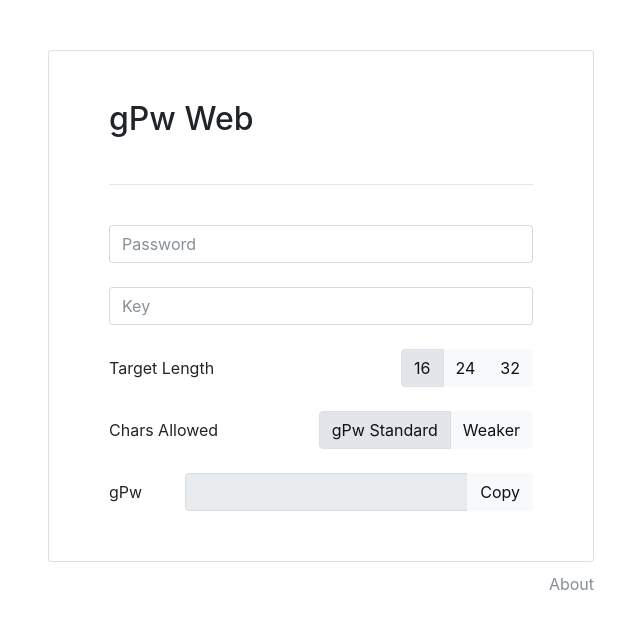
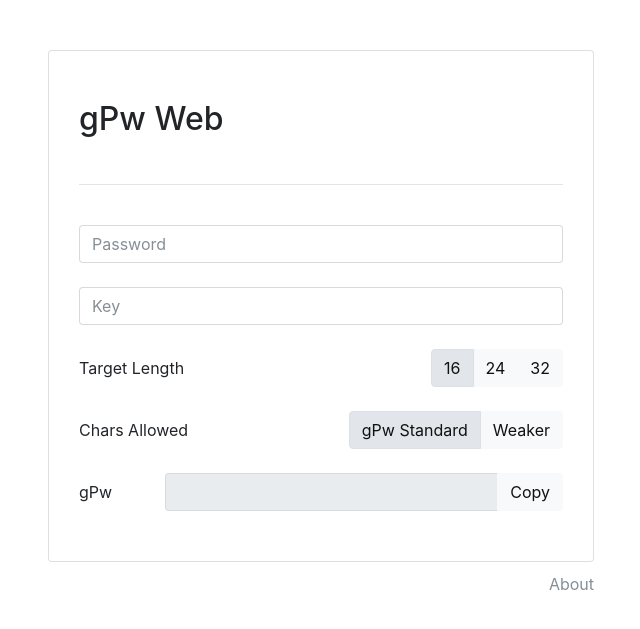
Before and after one commit to Cnly/cnly.github.io, a Jekyll site: the page built from gpw.md, in a window 1280 px wide. Shown: the top 629 px of the page, without its empty margins (319-959 px from the left). Built offline with Jekyll 4.4.1, drawn with Linux system fonts in a browser that asks for light colours; nearby versions of some CDN libraries.

Commit message:
Fix layouts

```diff
--- a/_includes/gpw/gpw.html
+++ b/_includes/gpw/gpw.html
@@ -1,6 +1,7 @@
 <html lang="en">
 <head>
     <meta charset="UTF-8">
+    <meta name="viewport" content="width=device-width, initial-scale=1, shrink-to-fit=no">
     <title>gPassword Web</title>
     <link rel="stylesheet" href="https://maxcdn.bootstrapcdn.com/bootstrap/4.0.0-beta/css/bootstrap.min.css" integrity="sha384-/Y6pD6FV/Vv2HJnA6t+vslU6fwYXjCFtcEpHbNJ0lyAFsXTsjBbfaDjzALeQsN6M" crossorigin="anonymous">
     <script src="https://code.jquery.com/jquery-3.2.1.slim.min.js" integrity="sha384-KJ3o2DKtIkvYIK3UENzmM7KCkRr/rE9/Qpg6aAZGJwFDMVNA/GpGFF93hXpG5KkN" crossorigin="anonymous"></script>
@@ -101,7 +102,7 @@
 </head>
 <body>
 <div class="container" style="max-width: 576px">
-    <div class="card" style="margin-top: 50px; margin-bottom: 10px; padding: 50px; padding-left: 60px; padding-right: 60px">
+    <div class="card" style="margin-top: 50px; margin-bottom: 10px; padding: 50px; padding-left: 30px; padding-right: 30px">
         <h2>gPw Web</h2>
         <br/>
         <hr style="width: 100%">
@@ -147,7 +148,7 @@
         <br/>
         <div class="row align-items-center">
             <div class="col-2">
-                <span>gPw</span>
+                <span style="white-space: nowrap;">gPw</span>
             </div>
             <div class="col-10">
                 <div class="input-group">
```
